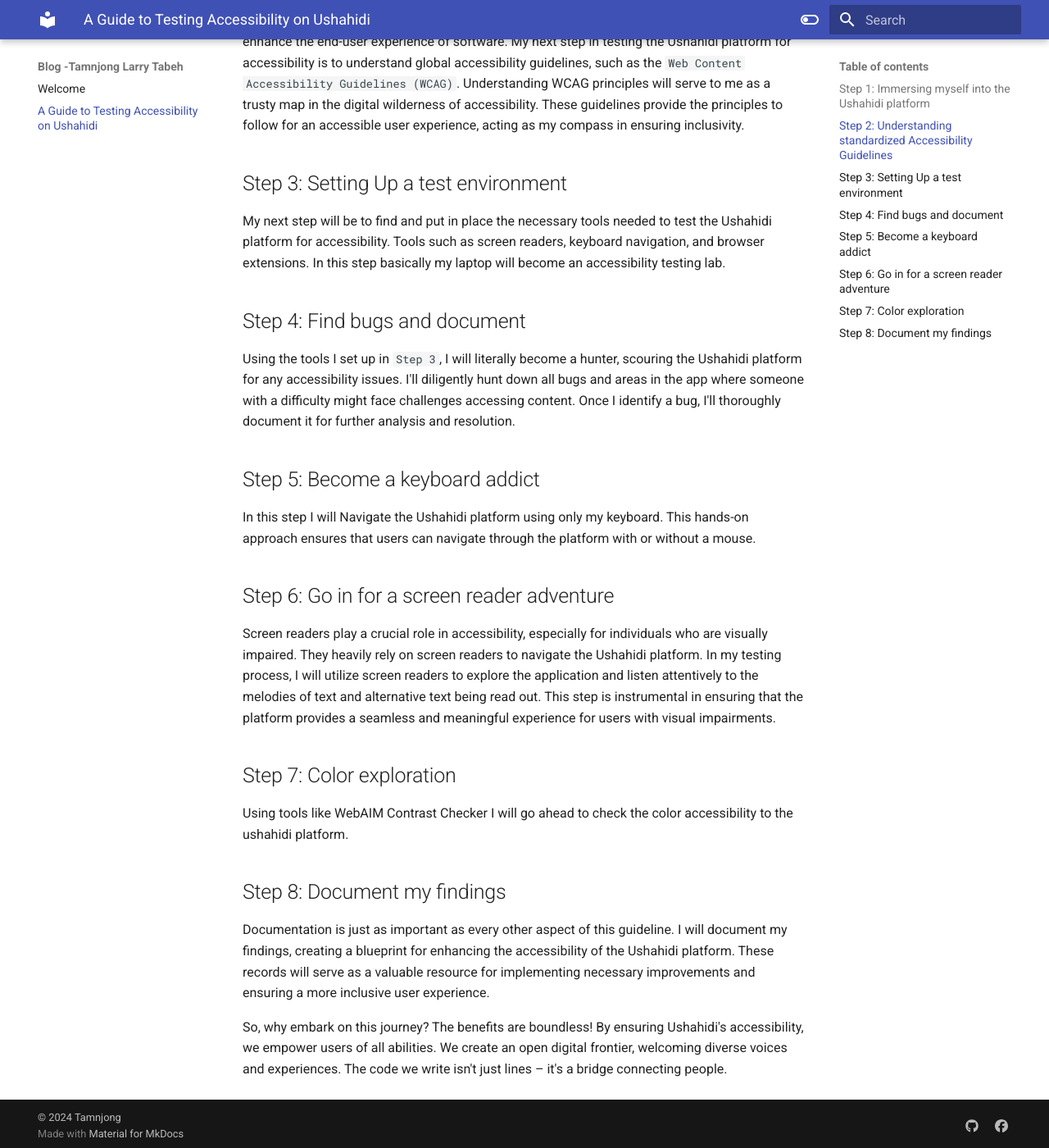
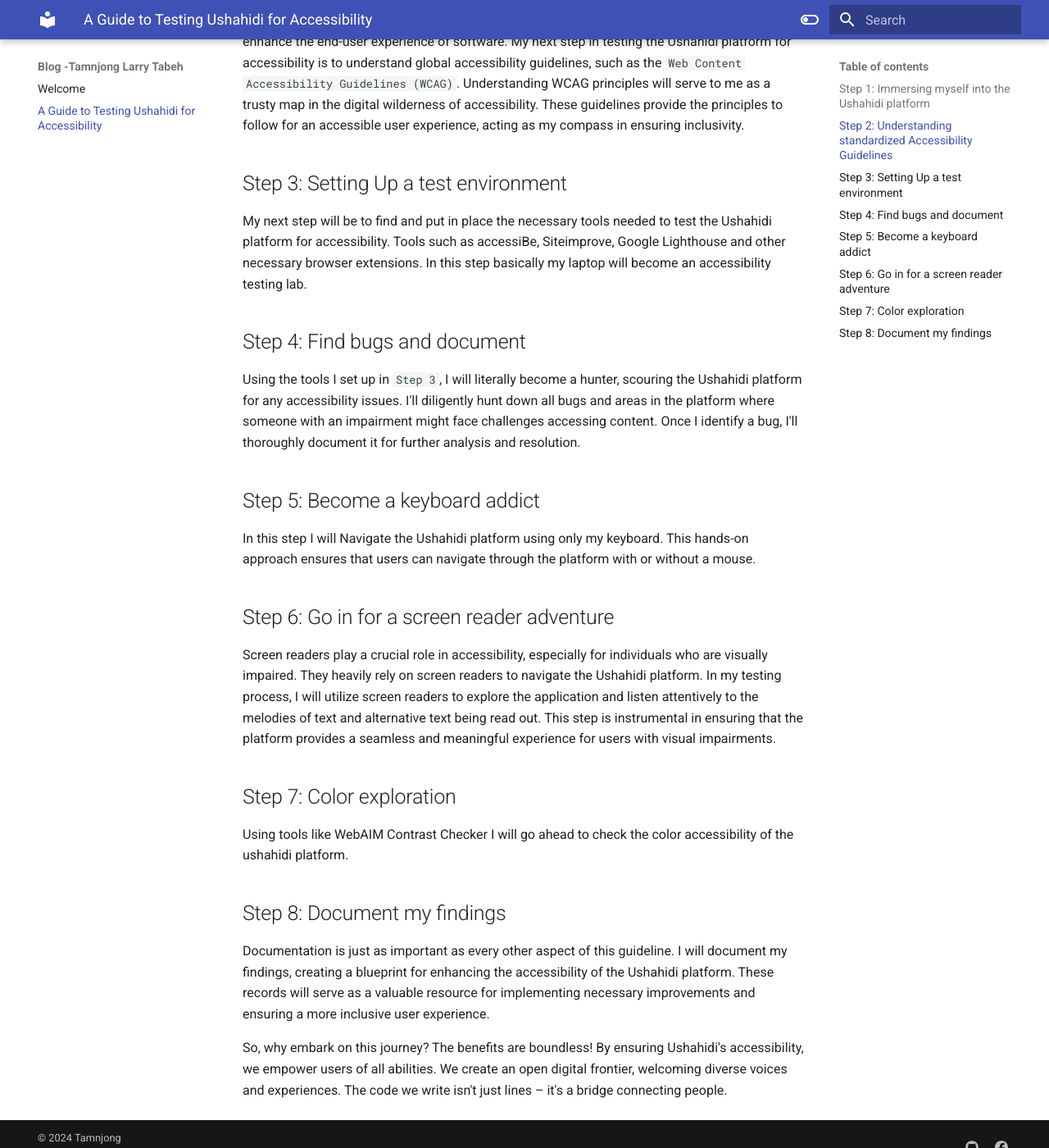
Before and after one commit to larrytamnjong/blog, an MkDocs documentation site: the page built from docs/ushahidiaccessibility.md, in a window 1280 px wide and 1400 px high, scrolled down 682 px. Shown: the whole window at 82% size. Built offline with MkDocs 1.6.1 and Material for MkDocs 9.7.7, drawn with Linux system fonts in a browser that asks for light colours; some of the changed text lies outside the part shown.

Commit message:
grammar adjustments

````diff
--- a/docs/ushahidiaccessibility.md
+++ b/docs/ushahidiaccessibility.md
@@ -1,4 +1,4 @@
-# A Guide to Testing Accessibility on Ushahidi
+# A Guide to Testing Ushahidi for Accessibility
 
 Today, we will be looking into the world of accessibility. To me, accessibility in software is simply where lines of code meet inclusivity. As an upcoming contributor to the Ushahidi platform and a member of the open-source learning community, I'm embarking on a task to improve the accessibility of the Ushahidi platform. The challenge today? Writing a comprehensive guide on how I would go about testing Ushahidi for accessibility. So, after days of scavenging the internet and mostly my brain – I'm going to unveil the techniques I would use in testing Ushahidi for accessibility.
 
@@ -13,11 +13,11 @@
 
 ## Step 3: Setting Up a test environment
 
-My next step will be to find and put in place the necessary tools needed to test the Ushahidi platform for accessibility. Tools such as screen readers, keyboard navigation, and browser extensions. In this step basically my laptop will become an accessibility testing lab.
+My next step will be to find and put in place the necessary tools needed to test the Ushahidi platform for accessibility. Tools such as accessiBe, Siteimprove, Google Lighthouse and other necessary browser extensions. In this step basically my laptop will become an accessibility testing lab.
 
 ## Step 4: Find bugs and document
 
-Using the tools I set up in ```Step 3```, I will literally become a hunter, scouring the Ushahidi platform for any accessibility issues. I'll diligently hunt down all bugs and areas in the app where someone with a difficulty might face challenges accessing content. Once I identify a bug, I'll thoroughly document it for further analysis and resolution.
+Using the tools I set up in ```Step 3```, I will literally become a hunter, scouring the Ushahidi platform for any accessibility issues. I'll diligently hunt down all bugs and areas in the platform where someone with an impairment might face challenges accessing content. Once I identify a bug, I'll thoroughly document it for further analysis and resolution.
 
 ## Step 5: Become a keyboard addict
 
@@ -29,7 +29,7 @@
 
 ## Step 7: Color exploration
 
-Using tools like WebAIM Contrast Checker I will go ahead to check the color accessibility to the ushahidi platform.
+Using tools like WebAIM Contrast Checker I will go ahead to check the color accessibility of the ushahidi platform.
 
 
 ## Step 8: Document my findings
````
